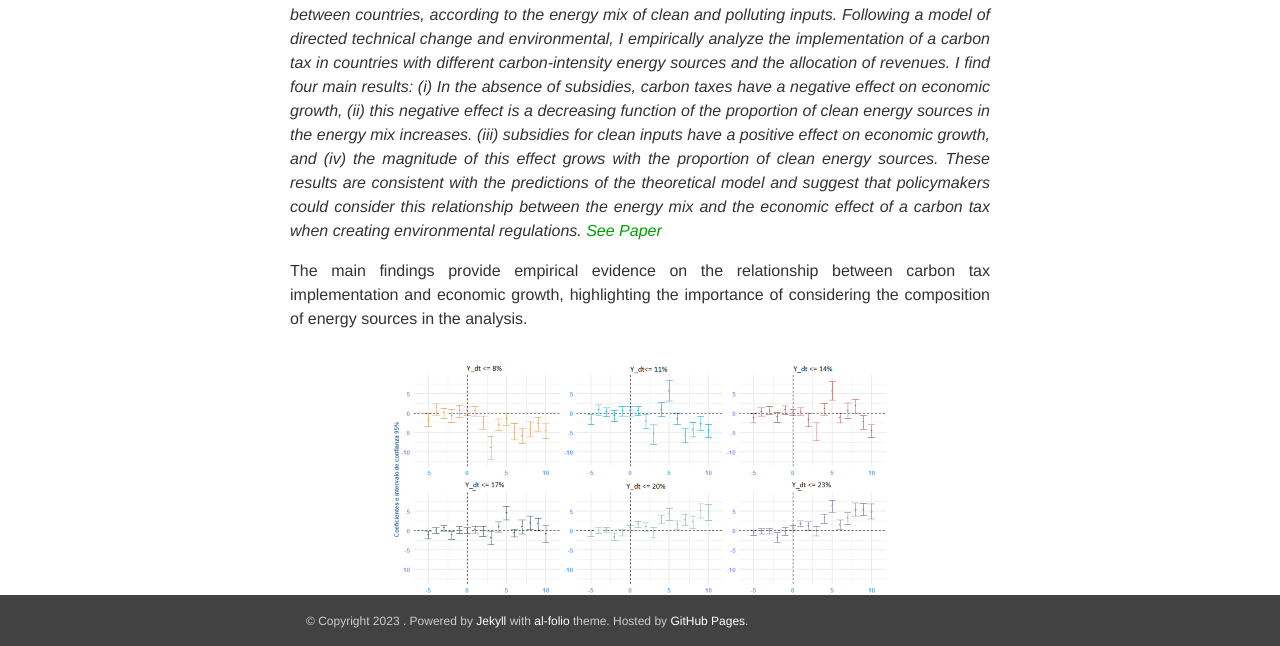
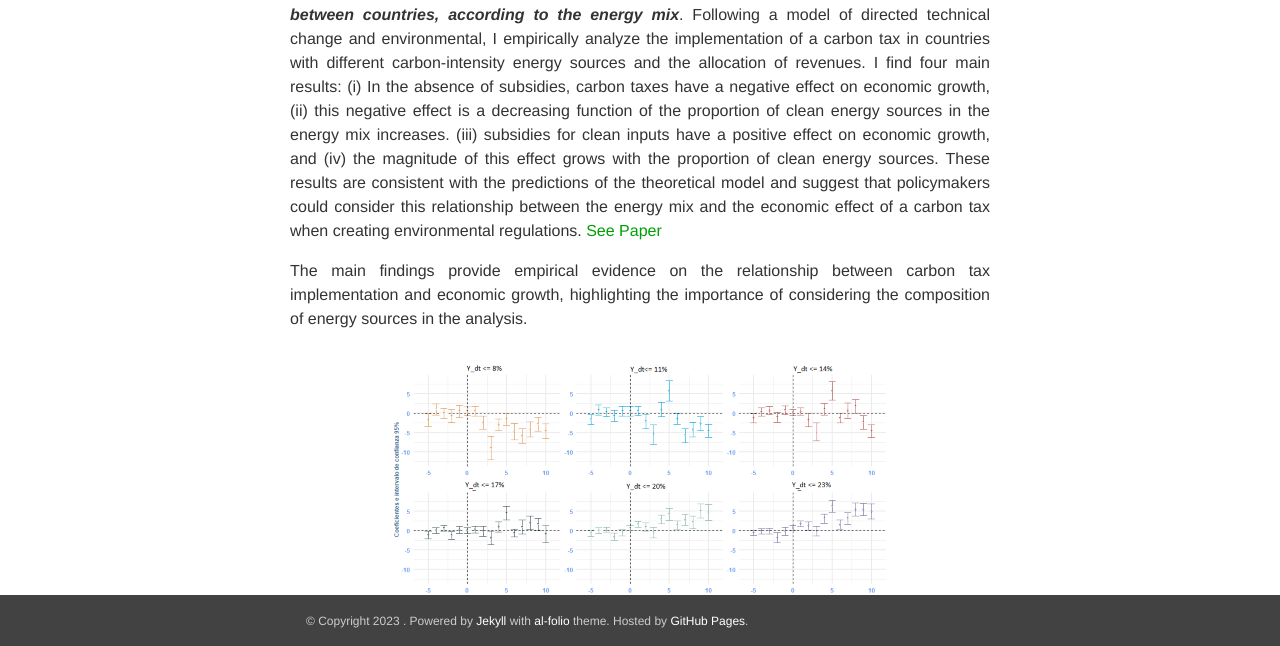
Before and after one commit to polanco-jaime/polanco-jaime.github.io, a Jekyll site: the page built from _posts/2023-05-15-article-1.markdown, in a window 1280 px wide and 900 px high, scrolled down 346 px, cut to the strip 254-900 px from the top of the window. Built offline with Jekyll 4.4.1, drawn with Linux system fonts in a browser that asks for light colours; nearby versions of some CDN libraries; comment, search, counter and statistics services are not loaded.

Commit message:
Update website article 1

```diff
--- a/_posts/2023-05-15-article-1.markdown
+++ b/_posts/2023-05-15-article-1.markdown
@@ -14,7 +14,7 @@
     Stephen showing off.
 </div>
 
-This study aims to determine <i>whether the economic effect of introducing a carbon tax differs between countries, according to the energy mix<i> of clean and polluting inputs. Following a model of directed technical change and environmental, I empirically analyze the implementation of a carbon tax in countries with different carbon-intensity energy sources and the allocation of revenues. I find four main results: (i) In the absence of subsidies, carbon taxes have a negative effect on economic growth, (ii) this negative effect is a decreasing function of the proportion of clean energy sources in the energy mix increases. (iii) subsidies for clean inputs have a positive effect on economic growth, and (iv) the magnitude of this effect grows with the proportion of clean energy sources. These results are consistent with the predictions of the theoretical model and suggest that policymakers could consider this relationship between the energy mix and the economic effect of a carbon tax when creating environmental regulations. [See Paper](https://drive.google.com/file/d/1bNTOP0Q08lJpOr-MEamFc9shRYE6NCLn/view?usp=sharing)
+This study aims to determine ***whether the economic effect of introducing a carbon tax differs between countries, according to the energy mix***. Following a model of directed technical change and environmental, I empirically analyze the implementation of a carbon tax in countries with different carbon-intensity energy sources and the allocation of revenues. I find four main results: (i) In the absence of subsidies, carbon taxes have a negative effect on economic growth, (ii) this negative effect is a decreasing function of the proportion of clean energy sources in the energy mix increases. (iii) subsidies for clean inputs have a positive effect on economic growth, and (iv) the magnitude of this effect grows with the proportion of clean energy sources. These results are consistent with the predictions of the theoretical model and suggest that policymakers could consider this relationship between the energy mix and the economic effect of a carbon tax when creating environmental regulations. [See Paper](https://drive.google.com/file/d/1bNTOP0Q08lJpOr-MEamFc9shRYE6NCLn/view?usp=sharing)
 {: .text-justify}
 
 The main findings provide empirical evidence on the relationship between carbon tax implementation and economic growth, highlighting the importance of considering the composition of energy sources in the analysis.
```
